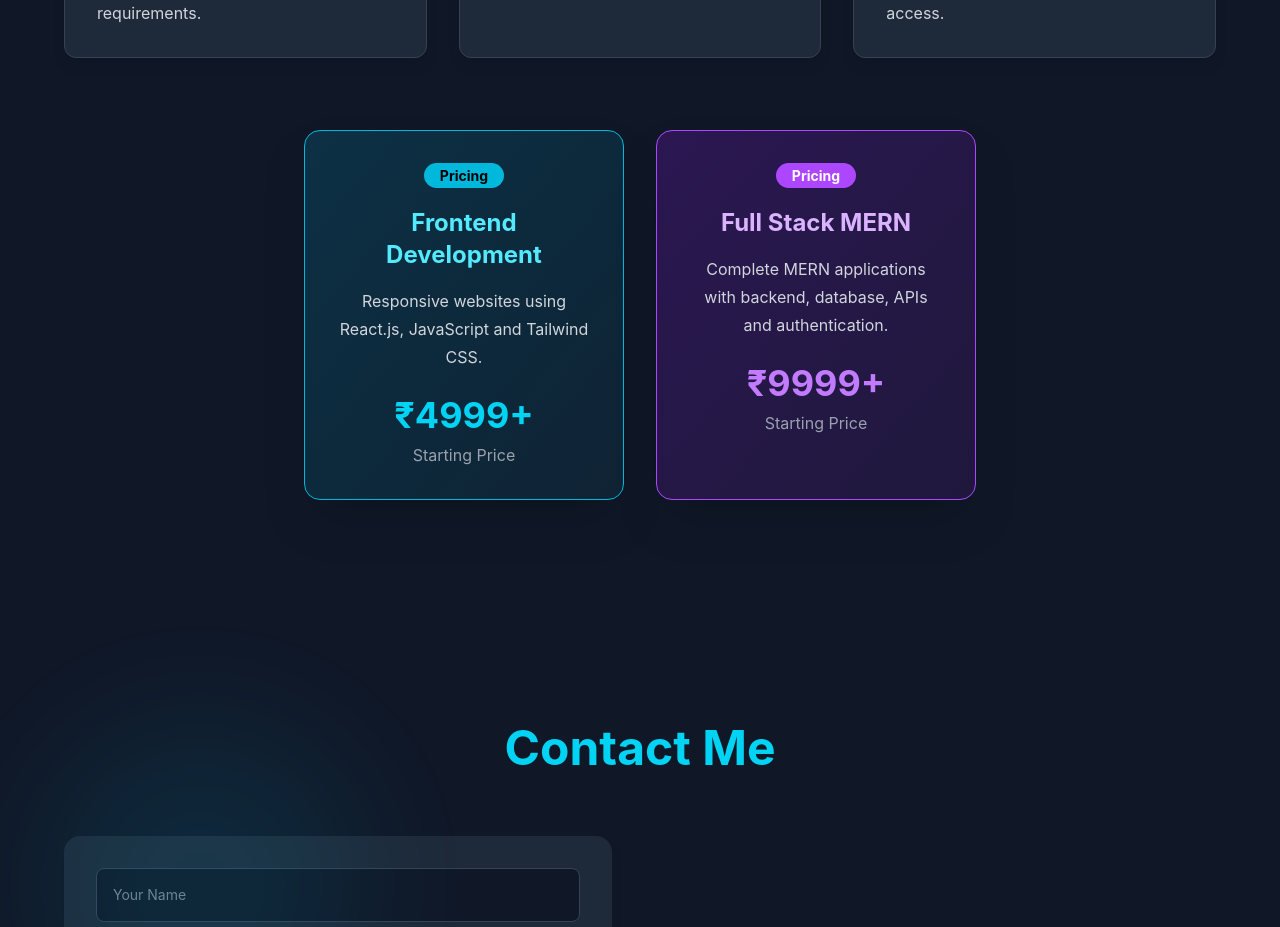
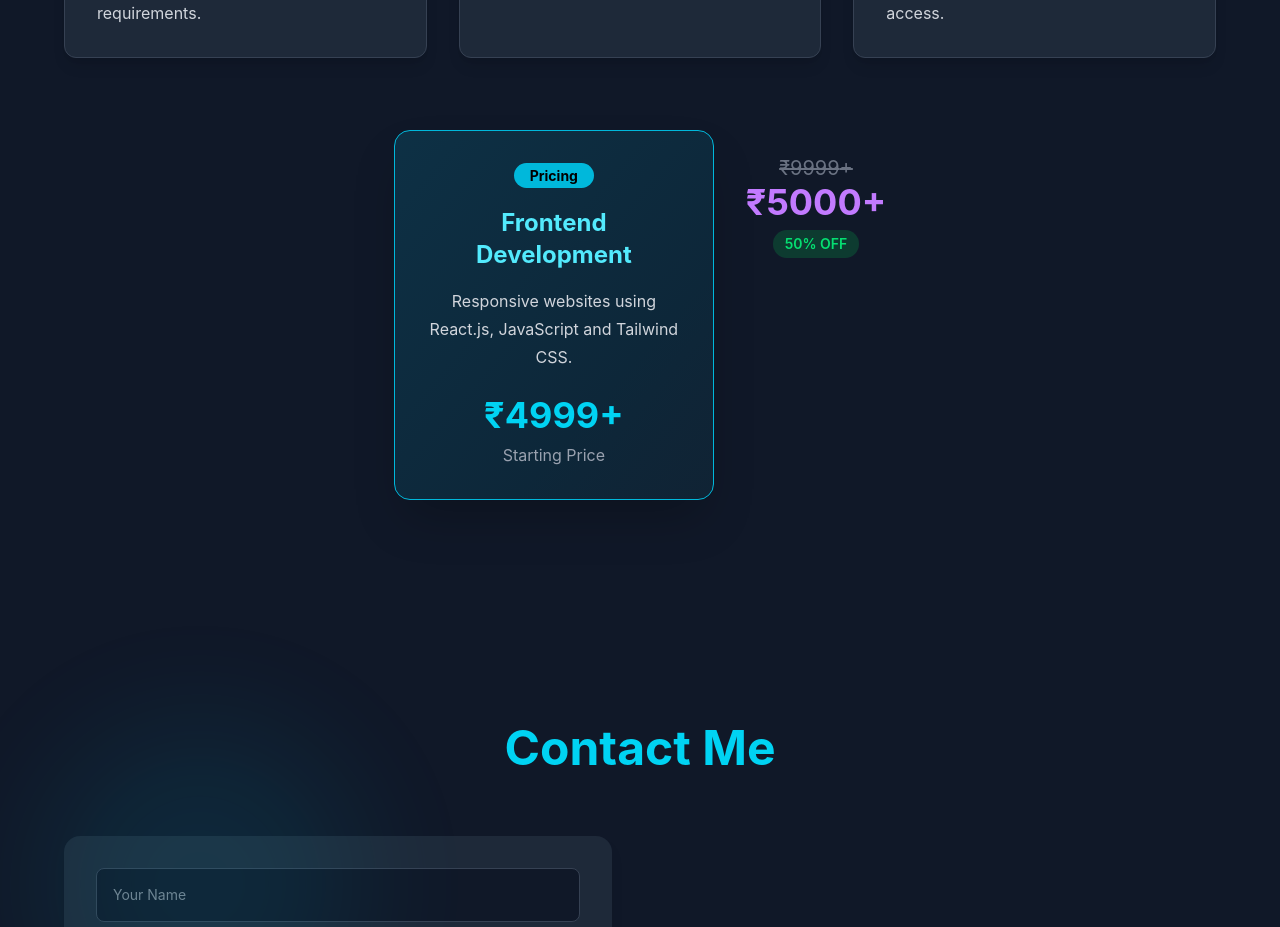
Before and after one commit to himanshurajvaishnav123/portfolio, a React app: page / in a window 1280 px wide. Shown: the part 3280-4207 px from the top of the page. Built offline with nearby package versions, Linux system fonts and the light colour scheme; the HTML template or start-up script is replaced by a standard one.

Commit message:
services : price updated

```diff
--- a/src/pages/PortfolioHome.jsx
+++ b/src/pages/PortfolioHome.jsx
@@ -17,6 +17,13 @@ function PortfolioHome() {
     const handleChange = (e) => {
         setFormData({ ...formData, [e.target.name]: e.target.value });
     };
+    const originalPrice = 9999;
+
+const getDiscountPrice = (price, discountPercent) => {
+  return Math.round(price - (price * discountPercent) / 100);
+};
+
+const discountedPrice = getDiscountPrice(originalPrice, 50);
 
     const handleSendEmail = (e) => {
         e.preventDefault();
@@ -475,29 +482,21 @@ function PortfolioHome() {
                         </div>
 
 
-                        <div className="bg-gradient-to-br from-purple-600/20 to-purple-900/20 p-8 rounded-2xl shadow-2xl border border-purple-500 w-[320px] hover:scale-105 duration-300 text-center">
+                        <div className="mt-6">
 
-                            <span className="bg-purple-500 text-white px-4 py-1 rounded-full text-sm font-bold">
-                                Pricing
-                            </span>
+  <p className="text-gray-500 line-through text-xl">
+    ₹{originalPrice}+
+  </p>
 
-                            <h3 className="text-2xl font-bold text-purple-300 mt-5 mb-4">
-                                Full Stack MERN
-                            </h3>
+  <p className="text-4xl font-bold text-purple-400">
+    ₹{discountedPrice}+
+  </p>
 
-                            <p className="text-gray-300 leading-7">
-                                Complete MERN applications with backend, database, APIs and authentication.
-                            </p>
+  <span className="inline-block mt-2 px-3 py-1 bg-green-500/20 text-green-400 rounded-full text-sm font-semibold">
+    50% OFF
+  </span>
 
-                            <p className="text-4xl font-bold text-purple-400 mt-6">
-                                ₹9999+
-                            </p>
-
-                            <p className="text-gray-400 mt-2">
-                                Starting Price
-                            </p>
-
-                        </div>
+</div>
 
 
                     </div>
```
